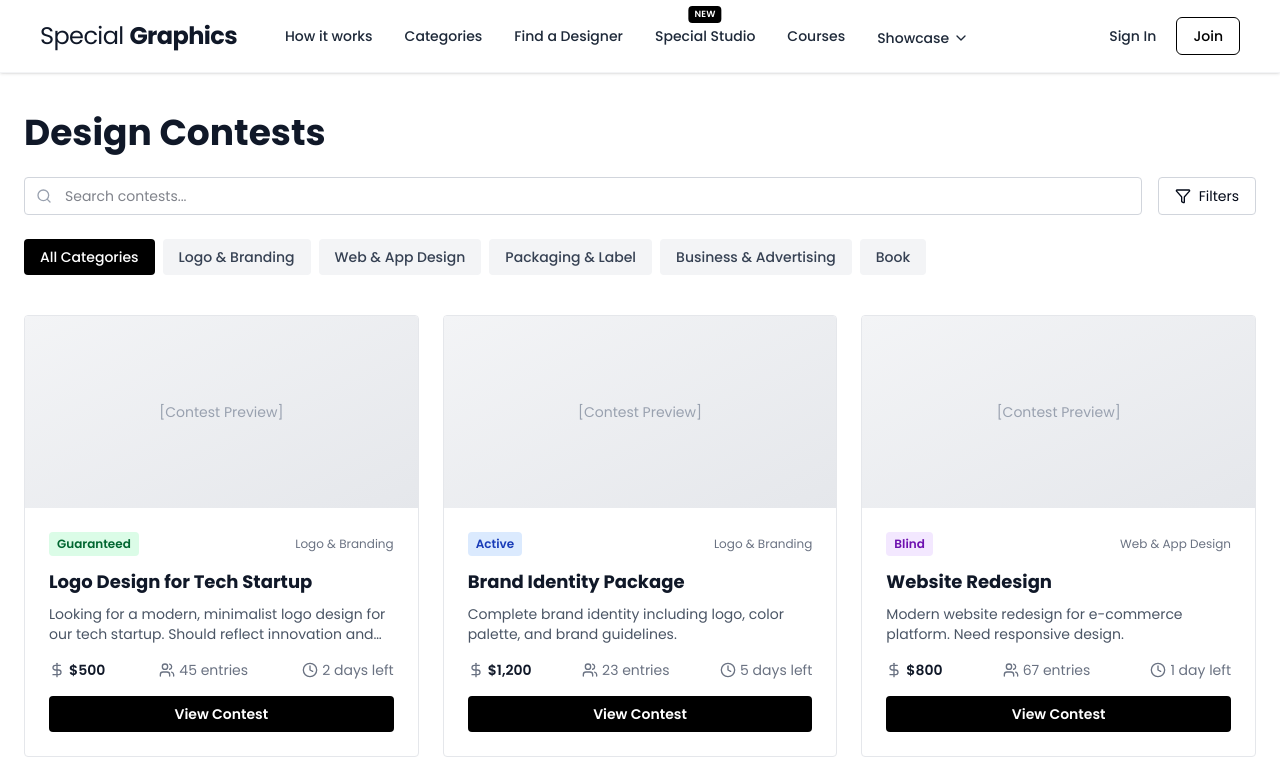
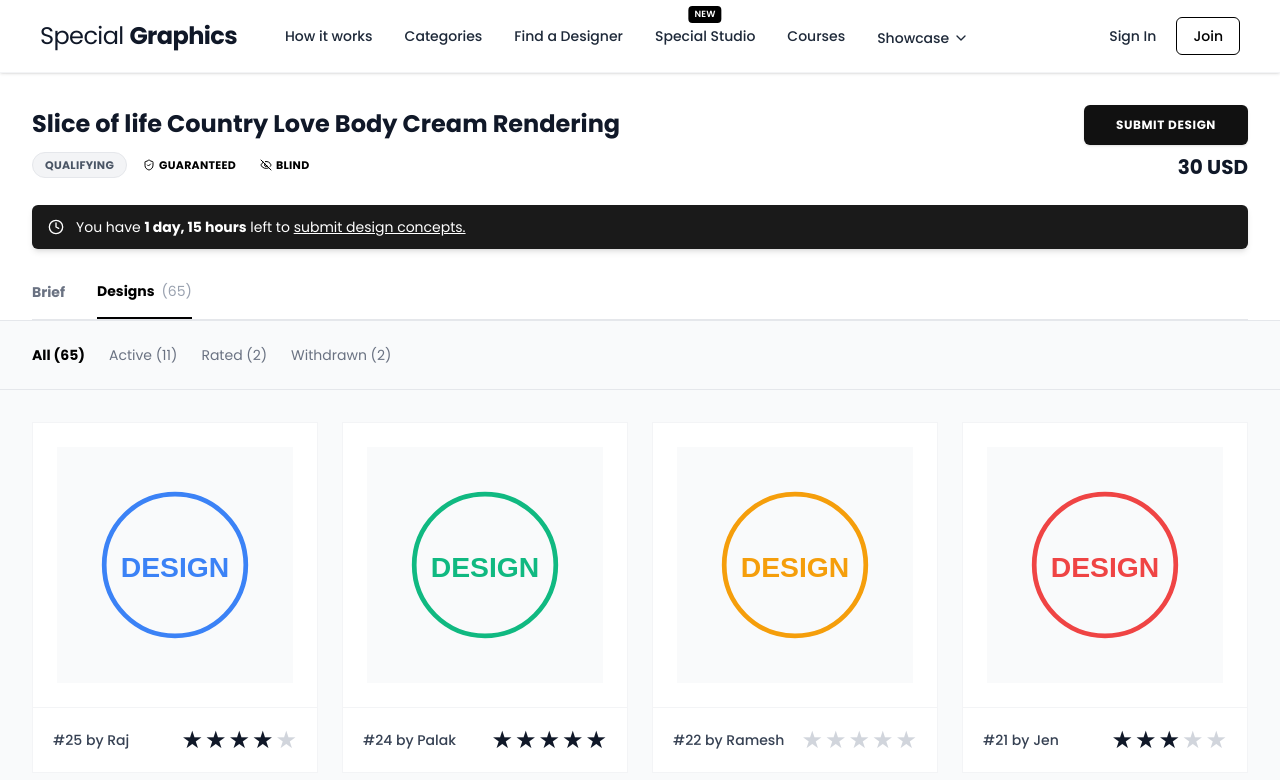
Before and after one commit to kavindiR/special_graphics_official, a Next.js app: page /contest in a window 1280 px wide. Shown: the top 780 px of the page. Built offline with nearby package versions, Linux system fonts and the light colour scheme.

Commit message:
Update Contest page UI and functionality

```diff
--- a/src/components/ContestPage.tsx
+++ b/src/components/ContestPage.tsx
@@ -1,228 +1,128 @@
 'use client';
 
-import { useState } from 'react';
 import { Poppins } from 'next/font/google';
-import { Search, Clock, DollarSign, Users, Filter } from 'lucide-react';
-import Link from 'next/link';
+import { Clock, ShieldCheck, EyeOff } from 'lucide-react';
+import DesignCard from '@/components/DesignCard';
 
+// --- TYPES ---
+interface Contest {
+  title: string;
+  price: number;
+  status: string;
+  isGuaranteed: boolean;
+  isBlind: boolean;
+  timeLeft: string;
+  entries: number;
+}
+
+interface Design {
+  id: number;
+  designer: string;
+  rating: number;
+  logoIndex: number;
+}
+
+// --- FONT ---
 const poppins = Poppins({
   subsets: ['latin'],
-  weight: ['300', '400', '500', '600', '700'],
+  weight: ['300', '400', '500', '600', '700', '800'],
   variable: '--font-poppins',
 });
 
-interface Contest {
-  id: number;
-  title: string;
-  description: string;
-  prize: string;
-  timeLeft: string;
-  entries: number;
-  status: 'active' | 'guaranteed' | 'blind' | 'private';
-  category: string;
-  image?: string;
-}
+// --- COMPONENT ---
+export default function ContestPage() {
+  const contest: Contest = {
+    title: "Slice of life Country Love Body Cream Rendering",
+    price: 30,
+    status: "Qualifying",
+    isGuaranteed: true,
+    isBlind: true,
+    timeLeft: "1 day, 15 hours",
+    entries: 65
+  };
 
-const contests: Contest[] = [
-  {
-    id: 1,
-    title: 'Logo Design for Tech Startup',
-    description: 'Looking for a modern, minimalist logo design for our tech startup. Should reflect innovation and technology.',
-    prize: '$500',
-    timeLeft: '2 days left',
-    entries: 45,
-    status: 'guaranteed',
-    category: 'Logo & Branding',
-  },
-  {
-    id: 2,
-    title: 'Brand Identity Package',
-    description: 'Complete brand identity including logo, color palette, and brand guidelines.',
-    prize: '$1,200',
-    timeLeft: '5 days left',
-    entries: 23,
-    status: 'active',
-    category: 'Logo & Branding',
-  },
-  {
-    id: 3,
-    title: 'Website Redesign',
-    description: 'Modern website redesign for e-commerce platform. Need responsive design.',
-    prize: '$800',
-    timeLeft: '1 day left',
-    entries: 67,
-    status: 'blind',
-    category: 'Web & App Design',
-  },
-  {
-    id: 4,
-    title: 'Product Packaging Design',
-    description: 'Eco-friendly packaging design for organic skincare products.',
-    prize: '$600',
-    timeLeft: '3 days left',
-    entries: 34,
-    status: 'private',
-    category: 'Packaging & Label',
-  },
-  {
-    id: 5,
-    title: 'Social Media Graphics',
-    description: 'Set of social media graphics and templates for Instagram and Facebook.',
-    prize: '$300',
-    timeLeft: '4 days left',
-    entries: 28,
-    status: 'active',
-    category: 'Business & Advertising',
-  },
-  {
-    id: 6,
-    title: 'Book Cover Design',
-    description: 'Eye-catching book cover design for a fantasy novel. Dark, mysterious theme.',
-    prize: '$400',
-    timeLeft: '6 days left',
-    entries: 52,
-    status: 'guaranteed',
-    category: 'Book',
-  },
-];
+  const designs: Design[] = [
+    { id: 25, designer: "Raj", rating: 4, logoIndex: 0 },
+    { id: 24, designer: "Palak", rating: 5, logoIndex: 1 },
+    { id: 22, designer: "Ramesh", rating: 0, logoIndex: 2 },
+    { id: 21, designer: "Jen", rating: 3, logoIndex: 3 },
+    { id: 16, designer: "James", rating: 0, logoIndex: 0 },
+    { id: 15, designer: "Robin", rating: 0, logoIndex: 1 },
+    { id: 13, designer: "Kali", rating: 2, logoIndex: 2 },
+    { id: 20, designer: "Polo986", rating: 0, logoIndex: 3 },
+  ];
 
-export default function ContestPage() {
-  const [searchQuery, setSearchQuery] = useState('');
-  const [selectedCategory, setSelectedCategory] = useState<string>('all');
+  // Simple logo renderer - creates placeholder SVGs
+  const renderLogo = (logoIndex: number) => {
+    const colors = ['#3B82F6', '#10B981', '#F59E0B', '#EF4444', '#8B5CF6'];
+    const color = colors[logoIndex % colors.length];
 
-  const categories = ['all', 'Logo & Branding', 'Web & App Design', 'Packaging & Label', 'Business & Advertising', 'Book'];
-
-  const filteredContests = contests.filter(contest => {
-    const matchesSearch = contest.title.toLowerCase().includes(searchQuery.toLowerCase()) ||
-                         contest.description.toLowerCase().includes(searchQuery.toLowerCase());
-    const matchesCategory = selectedCategory === 'all' || contest.category === selectedCategory;
-    return matchesSearch && matchesCategory;
-  });
-
-  const getStatusBadge = (status: string) => {
-    const badges: Record<string, { text: string; className: string }> = {
-      guaranteed: { text: 'Guaranteed', className: 'bg-green-100 text-green-800' },
-      active: { text: 'Active', className: 'bg-blue-100 text-blue-800' },
-      blind: { text: 'Blind', className: 'bg-purple-100 text-purple-800' },
-      private: { text: 'Private', className: 'bg-gray-100 text-gray-800' },
-    };
-    return badges[status] || badges.active;
+    return (
+      <svg viewBox="0 0 200 200" className="w-full h-full" aria-hidden="true">
+        <rect width="200" height="200" fill="#f9fafb" />
+        <circle cx="100" cy="100" r="60" fill="none" stroke={color} strokeWidth="4" />
+        <text x="100" y="110" textAnchor="middle" fontFamily="Arial, sans-serif" fontSize="24" fontWeight="700" fill={color}>
+          DESIGN
+        </text>
+      </svg>
+    );
   };
 
   return (
     <main
-      className={`min-h-screen bg-white ${poppins.variable}`}
+      className={`min-h-screen bg-[#F9FAFB] pb-20 ${poppins.variable}`}
       style={{
           '--font-body': 'var(--font-poppins)',
           '--font-heading': 'var(--font-poppins)',
           fontFamily: 'var(--font-poppins)'
       } as React.CSSProperties}
     >
-      <div className="max-w-[1400px] mx-auto px-6 py-10">
-        {/* Header */}
-        <div className="mb-10">
-          <h1 className="font-heading text-3xl md:text-4xl font-bold text-gray-900 mb-6">
-            Design Contests
-          </h1>
 
-          {/* Search and Filter */}
-          <div className="flex flex-col md:flex-row gap-4 mb-6">
-            <div className="relative flex-1">
-              <input
-                type="text"
-                placeholder="Search contests..."
-                value={searchQuery}
-                onChange={(e) => setSearchQuery(e.target.value)}
-                className="w-full pl-10 pr-4 py-2 border border-gray-300 rounded-sm text-sm focus:outline-none focus:border-black transition-all"
-              />
-              <Search className="absolute left-3 top-1/2 -translate-y-1/2 w-4 h-4 text-gray-400" />
+      {/* HEADER SECTION */}
+      <div className="bg-white border-b border-gray-200 pt-8 pb-0">
+        <div className="max-w-7xl mx-auto px-8">
+          <div className="flex flex-col md:flex-row justify-between items-start md:items-center gap-6 mb-6">
+            <div>
+                <h1 className="font-heading text-2xl font-bold text-gray-900 mb-3">{contest.title}</h1>
+                <div className="flex flex-wrap gap-2 text-[11px] font-bold tracking-wide uppercase font-body">
+                    <span className="bg-gray-100 text-gray-600 px-3 py-1 rounded-full border border-gray-200">{contest.status}</span>
+                    {contest.isGuaranteed && (<span className="flex items-center gap-1 text-black px-2 py-1"><ShieldCheck className="w-3 h-3" /> Guaranteed</span>)}
+                    {contest.isBlind && (<span className="flex items-center gap-1 text-black px-2 py-1"><EyeOff className="w-3 h-3" /> Blind</span>)}
+                </div>
             </div>
-            <button className="border border-gray-300 px-4 py-2 text-sm rounded-sm hover:bg-gray-50 transition-colors flex items-center gap-2">
-              <Filter className="w-4 h-4" />
-              Filters
-            </button>
+            <div className="flex flex-col items-end gap-2">
+                <button className="bg-[#111] text-white px-8 py-3 text-xs font-bold uppercase tracking-wider rounded-md hover:bg-black transition-colors shadow-sm font-body">Submit Design</button>
+                <div className="text-xl font-heading font-bold text-gray-900">{contest.price} USD</div>
+            </div>
           </div>
-
-          {/* Category Filters */}
-          <div className="flex flex-wrap gap-2 mb-8">
-            {categories.map((category) => (
-              <button
-                key={category}
-                onClick={() => setSelectedCategory(category)}
-                className={`px-4 py-2 text-sm font-medium rounded-sm transition-colors ${
-                  selectedCategory === category
-                    ? 'bg-black text-white'
-                    : 'bg-gray-100 text-gray-700 hover:bg-gray-200'
-                }`}
-              >
-                {category === 'all' ? 'All Categories' : category}
-              </button>
-            ))}
+          <div className="bg-[#1A1A1A] text-white px-4 py-3 rounded-md flex items-center gap-3 text-sm mb-8 shadow-md font-body">
+             <Clock className="w-4 h-4 text-white" />
+             <p>You have <span className="font-bold">{contest.timeLeft}</span> left to <span className="underline cursor-pointer">submit design concepts.</span></p>
+          </div>
+          <div className="flex gap-8 text-sm font-bold border-b border-gray-200 font-body">
+             <button className="pb-4 text-gray-500 hover:text-black transition-colors">Brief</button>
+             <button className="pb-4 border-b-2 border-black text-black">Designs <span className="ml-1 text-gray-400 font-normal">({contest.entries})</span></button>
           </div>
         </div>
+      </div>
 
-        {/* Contests Grid */}
-        {filteredContests.length > 0 ? (
-          <div className="grid grid-cols-1 md:grid-cols-2 lg:grid-cols-3 gap-6">
-            {filteredContests.map((contest) => {
-              const statusBadge = getStatusBadge(contest.status);
-              return (
-                <Link
-                  key={contest.id}
-                  href={`/inspirations`}
-                  className="bg-white border border-gray-200 rounded-sm overflow-hidden hover:shadow-lg transition-all duration-300 group"
-                >
-                  {/* Contest Image Placeholder */}
-                  <div className="w-full h-48 bg-gradient-to-br from-gray-100 to-gray-200 flex items-center justify-center">
-                    <div className="text-gray-400 text-sm">[Contest Preview]</div>
-                  </div>
+      {/* FILTER BAR */}
+      <div className="max-w-7xl mx-auto px-8 py-6 flex gap-6 text-sm text-gray-500 border-b border-gray-200 font-body">
+         <button className="text-black font-bold">All ({contest.entries})</button>
+         <button className="hover:text-black">Active (11)</button>
+         <button className="hover:text-black">Rated (2)</button>
+         <button className="hover:text-black">Withdrawn (2)</button>
+      </div>
 
-                  {/* Contest Info */}
-                  <div className="p-6">
-                    <div className="flex items-center justify-between mb-3">
-                      <span className={`text-xs font-semibold px-2 py-1 rounded ${statusBadge.className}`}>
-                        {statusBadge.text}
-                      </span>
-                      <span className="text-xs text-gray-500">{contest.category}</span>
-                    </div>
+      {/* DESIGN GRID */}
+      <div className="max-w-7xl mx-auto px-8 py-8">
+         <div className="grid grid-cols-2 md:grid-cols-4 gap-6">
+            {designs.map((design) => (
+              <DesignCard key={design.id} design={design} renderLogo={renderLogo} />
+            ))}
+         </div>
+      </div>
 
-                    <h3 className="font-heading text-lg font-bold text-gray-900 mb-2 group-hover:text-black transition-colors">
-                      {contest.title}
-                    </h3>
-                    <p className="text-sm text-gray-600 mb-4 line-clamp-2">
-                      {contest.description}
-                    </p>
-
-                    {/* Contest Stats */}
-                    <div className="flex items-center justify-between text-sm text-gray-500 mb-4">
-                      <div className="flex items-center gap-1">
-                        <DollarSign className="w-4 h-4" />
-                        <span className="font-semibold text-gray-900">{contest.prize}</span>
-                      </div>
-                      <div className="flex items-center gap-1">
-                        <Users className="w-4 h-4" />
-                        <span>{contest.entries} entries</span>
-                      </div>
-                      <div className="flex items-center gap-1">
-                        <Clock className="w-4 h-4" />
-                        <span>{contest.timeLeft}</span>
-                      </div>
-                    </div>
-
-                    <button className="w-full bg-black text-white py-2 text-sm font-semibold rounded-sm hover:bg-gray-800 transition-colors">
-                      View Contest
-                    </button>
-                  </div>
-                </Link>
-              );
-            })}
-          </div>
-        ) : (
-          <div className="text-center py-20 text-gray-400">
-            <p>No contests found matching your criteria.</p>
-          </div>
-        )}
-      </div>
     </main>
   );
 }
```
